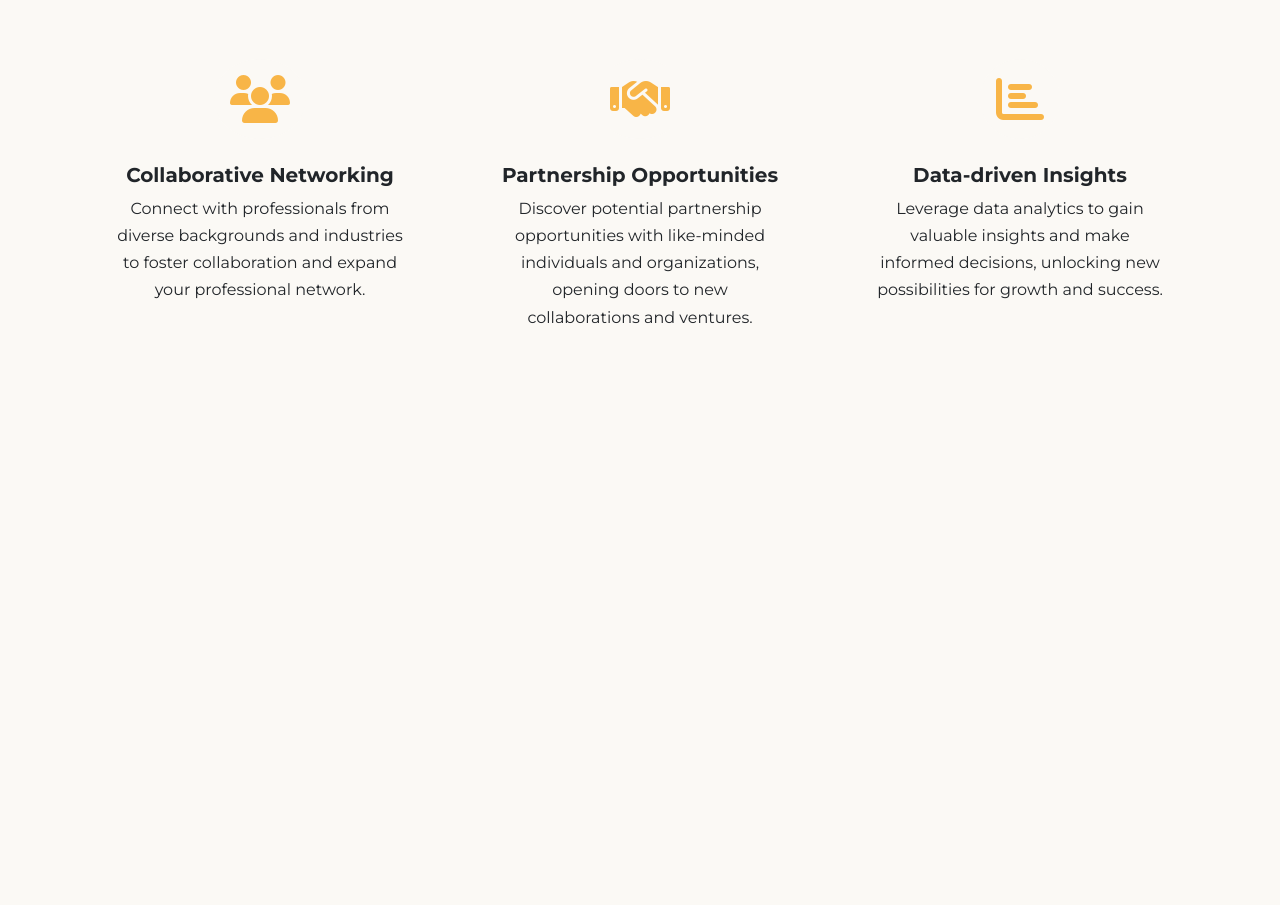
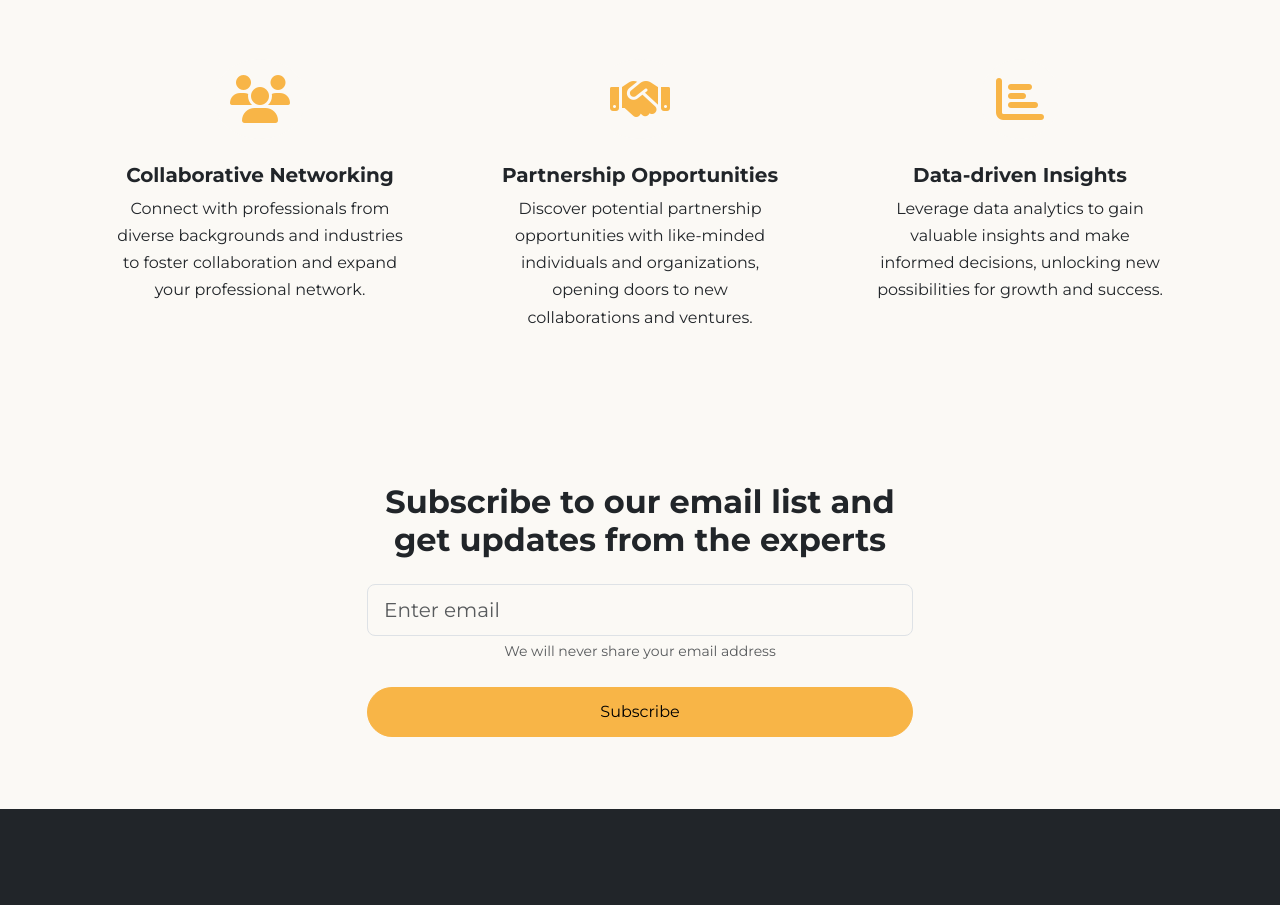
Before and after one commit to narmingeybullayeva/Bootstrap-4-websites, a website: page corso-website/index.html in a window 1280 px wide. Shown: the part 5025-5930 px from the top of the page. Before the commit the page ends 5460 px from the top, so only its background shows below. Drawn offline with Linux system fonts and the light colour scheme.

Commit message:
Subscribe and Footer Sections

```diff
--- a/corso-website/index.html
+++ b/corso-website/index.html
@@ -574,10 +574,38 @@
           </div>
         </div>
         </div>
-
-
       </div>
     </section>
+
+    <!-- Subscribe Form -->
+
+    <section id="subscribe" class="subscribe py-5">
+      <div class="container">
+        <div class="row">
+          <div class="col-md-6 offset-md-3 text-center">
+            <h2>
+              Subscribe to our email list and get updates from the experts
+            </h2>
+            <form>
+              <div class="my-4">
+                <input type="email" class="form-control form-control-lg" placeholder="Enter email">
+                <div class="form-text">
+                  We will never share your email address
+                </div>
+              </div>
+
+              <div class="d-grid">
+                <button class="btn btn-primary">Subscribe</button>
+              </div>
+            </form>
+          </div>
+        </div>
+      </div>
+    </section>
+
+    <footer class="footer mt-4 text-bg-dark py-5">
+
+    </footer>
 
     <script src="js/bootstrap.bundle.min.js"></script>
     <script src="js/script.js"></script>
```
